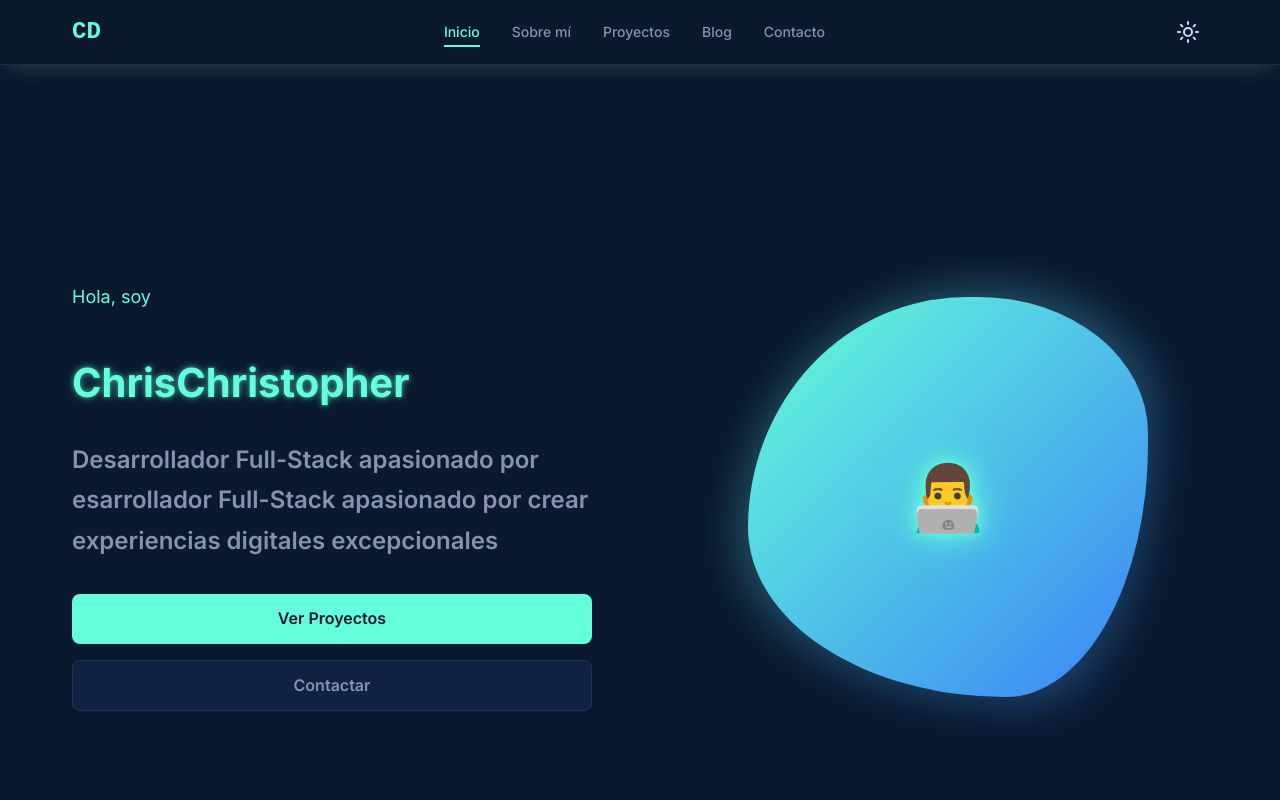
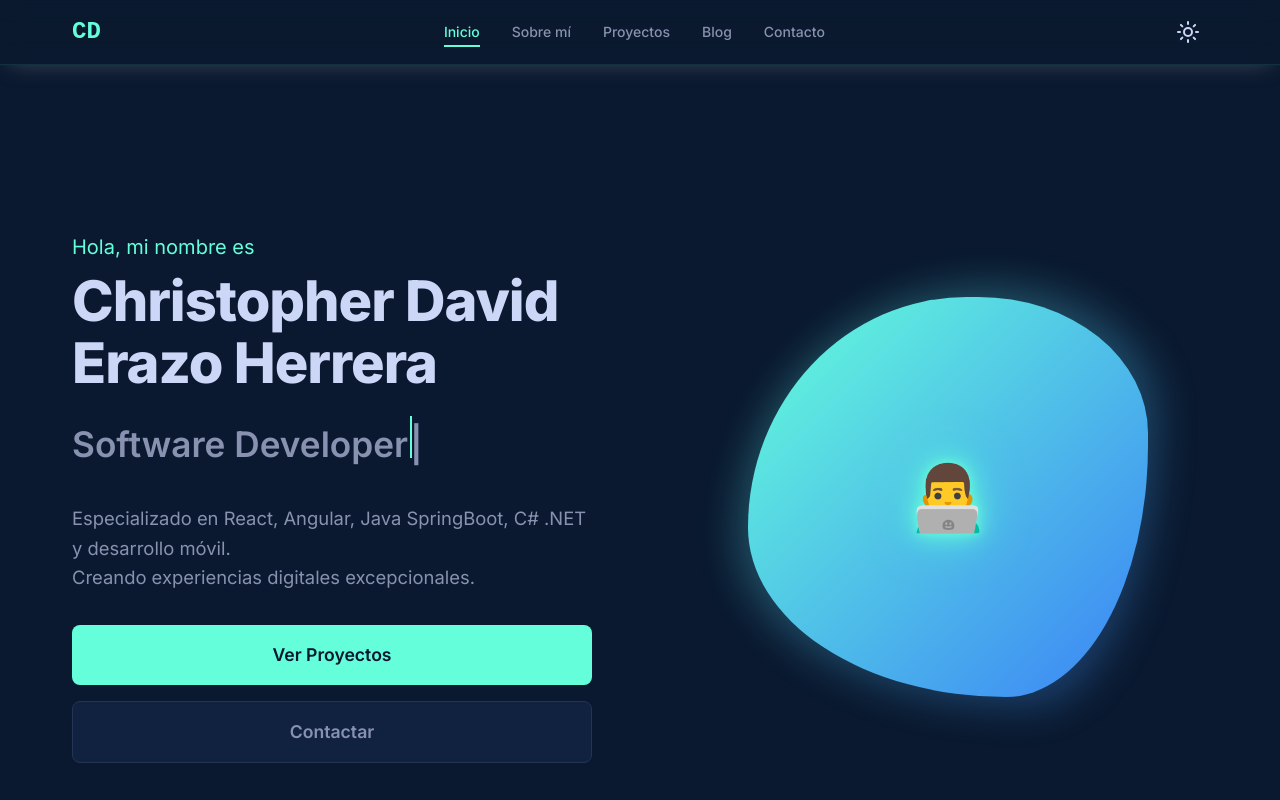
Before and after one commit to christopherdavideh/blog-app, a Next.js app: page / in a window 1280 px wide. Shown: the top 800 px of the page. Built offline with nearby package versions, Linux system fonts and the light colour scheme.

Commit message:
style: fix styles and type text animations

```diff
--- a/src/components/organisms/HeroSection.tsx
+++ b/src/components/organisms/HeroSection.tsx
@@ -1,51 +1,54 @@
+"use client";
+
 import Link from "next/link";
 import { FloatingParticles } from "@/components/ui/FloatingParticles";
 import { TypewriterText } from "@/components/ui/TypewriterText";
+import React, { useState } from "react";
 
 export default function HeroSection() {
+  const [showSubtitle, setShowSubtitle] = useState(false);
+
   return (
     <section className="hero">
       <FloatingParticles count={15} />
       <div className="hero__container">
         <div className="hero__content">
-          <h1 className="hero__title">
-            <span className="hero__title-greeting animate--text-reveal animate--delay-1">
-              Hola, soy
-            </span>
-            <span className="hero__title-name animate--bounce-in animate--delay-2">
-              <TypewriterText
-                text="Christopher"
-                speed={150}
-                delay={800}
-                className="typewriter-text--large typewriter-text--accent typewriter-text--neon"
-              />
-            </span>
+          <span className="hero__title-greeting">Hola, mi nombre es</span>
+          <h1 className="hero__title-name">
+            <TypewriterText
+              text="Christopher David Erazo Herrera"
+              speed={70}
+              delay={400}
+              onComplete={() => setShowSubtitle(true)}
+            />
           </h1>
-          <p className="hero__subtitle animate--text-reveal animate--delay-3">
-            <TypewriterText
-              text="Desarrollador Full-Stack apasionado por crear experiencias digitales excepcionales"
-              speed={50}
-              delay={2000}
-              className="typewriter-text--medium"
-            />
+          <h2 className="hero__subtitle-main">
+            {showSubtitle && (
+              <TypewriterText text="Software Developer" speed={60} />
+            )}
+          </h2>
+          <p className="hero__subtitle-desc">
+            Especializado en React, Angular, Java SpringBoot, C# .NET y
+            desarrollo móvil.
+            <br />
+            Creando experiencias digitales excepcionales.
           </p>
-          <div className="hero__actions animate--slide-up-stagger animate--delay-4">
+          <div className="hero__actions hero__actions--fullwidth">
             <Link
               href="/projects"
-              className="button button--primary hover--neon"
+              className="button button--primary button--block"
             >
               Ver Proyectos
             </Link>
             <Link
               href="/contact"
-              className="button button--secondary hover--morph"
+              className="button button--secondary button--block"
             >
               Contactar
             </Link>
           </div>
         </div>
-
-        <div className="hero__visual animate--tilt-in animate--delay-5">
+        <div className="hero__visual animate--zoom-in">
           <div className="hero__image-container hover--tilt">
             <div className="hero__image-placeholder animate--morphing">
               <div className="hero__image-icon animate--neon-pulse">👨‍💻</div>
--- a/src/components/ui/TypewriterText.tsx
+++ b/src/components/ui/TypewriterText.tsx
@@ -1,6 +1,6 @@
 "use client";
 
-import React, { useState, useEffect } from "react";
+import React, { useState, useEffect, useRef } from "react";
 
 interface TypewriterTextProps {
   text: string;
@@ -19,29 +19,37 @@ export const TypewriterText: React.FC<TypewriterTextProps> = ({
 }) => {
   const [displayText, setDisplayText] = useState("");
   const [currentIndex, setCurrentIndex] = useState(0);
+  const timerRef = useRef<NodeJS.Timeout | null>(null);
 
   useEffect(() => {
-    if (delay > 0) {
-      const delayTimer = setTimeout(() => {
-        setCurrentIndex(0);
-      }, delay);
-      return () => clearTimeout(delayTimer);
-    } else {
+    // Reiniciar el texto y el índice
+    setDisplayText("");
+    setCurrentIndex(0);
+    // Limpiar cualquier timer previo
+    if (timerRef.current) clearTimeout(timerRef.current);
+
+    // Iniciar la animación después del delay
+    timerRef.current = setTimeout(() => {
       setCurrentIndex(0);
-    }
-  }, [delay, text]);
+    }, delay);
+
+    return () => {
+      if (timerRef.current) clearTimeout(timerRef.current);
+    };
+  }, [text, delay]);
 
   useEffect(() => {
     if (currentIndex < text.length) {
-      const timer = setTimeout(() => {
-        setDisplayText((prev) => prev + text[currentIndex]);
+      timerRef.current = setTimeout(() => {
+        setDisplayText(text.slice(0, currentIndex + 1));
         setCurrentIndex((prev) => prev + 1);
       }, speed);
-
-      return () => clearTimeout(timer);
     } else if (onComplete) {
       onComplete();
     }
+    return () => {
+      if (timerRef.current) clearTimeout(timerRef.current);
+    };
   }, [currentIndex, text, speed, onComplete]);
 
   return (
--- a/src/styles/base/_animations.scss
+++ b/src/styles/base/_animations.scss
@@ -192,6 +192,28 @@
   }
 }
 
+@keyframes zoomOut {
+  0% {
+    opacity: 0;
+    transform: scale(1.5);
+  }
+  100% {
+    opacity: 1;
+    transform: scale(1);
+  }
+}
+
+@keyframes zoomIn {
+  0% {
+    opacity: 0;
+    transform: scale(0.5);
+  }
+  100% {
+    opacity: 1;
+    transform: scale(1);
+  }
+}
+
 // Clases utilitarias de animación
 .animate {
   &--fade-in {
@@ -244,7 +266,7 @@
   }
 
   &--tilt-in {
-    animation: tiltIn 0.8s cubic-bezier(0.25, 0.46, 0.45, 0.94) forwards;
+    animation: tiltIn 1.6s cubic-bezier(0.25, 0.46, 0.45, 0.94) forwards;
   }
 
   &--slide-up-stagger {
@@ -276,6 +298,14 @@
 
   &--neon-pulse {
     animation: neonPulse 2s ease-in-out infinite;
+  }
+
+  &--zoom-out {
+    animation: zoomOut 1.6s cubic-bezier(0.25, 0.46, 0.45, 0.94) forwards;
+  }
+
+  &--zoom-in {
+    animation: zoomIn 1.6s cubic-bezier(0.25, 0.46, 0.45, 0.94) forwards;
   }
 }
 
--- a/src/styles/components/organisms/_hero.scss
+++ b/src/styles/components/organisms/_hero.scss
@@ -38,10 +38,9 @@
     &-greeting {
       display: block;
       color: $accent-cyan;
-      font-size: 1.125rem;
+      font-size: 1.25rem;
       font-weight: 400;
       margin-bottom: $spacing-sm;
-
       .light & {
         color: $light-accent-cyan;
       }
@@ -49,10 +48,15 @@
 
     &-name {
       display: block;
-      @include heading-xl;
+      font-size: 2.5rem;
+      font-weight: 800;
+      line-height: 1.1;
       color: $text-primary;
       margin-bottom: $spacing-md;
-
+      letter-spacing: -1px;
+      @include desktop {
+        font-size: 3.5rem;
+      }
       .light & {
         color: $light-text-primary;
       }
@@ -60,15 +64,19 @@
   }
 
   &__subtitle {
-    @include body-lg;
+    font-size: 2rem;
+    font-weight: 600;
     color: $text-secondary;
-    max-width: 600px;
-    margin: 0 auto $spacing-xl;
-
+    margin-bottom: $spacing-lg;
+    max-width: 700px;
+    margin-left: auto;
+    margin-right: auto;
     @include desktop {
-      margin: 0 0 $spacing-xl 0;
+      font-size: 2.2rem;
+      margin-bottom: $spacing-xl;
+      margin-left: 0;
+      margin-right: 0;
     }
-
     .light & {
       color: $light-text-secondary;
     }
@@ -76,15 +84,9 @@
 
   &__actions {
     display: flex;
-    flex-direction: column;
+    flex-direction: row;
     gap: $spacing-md;
     justify-content: center;
-
-    @include mobile {
-      flex-direction: row;
-      justify-content: center;
-    }
-
     @include desktop {
       justify-content: flex-start;
     }
@@ -158,6 +160,86 @@
   }
 }
 
+.hero__title-greeting {
+  display: block;
+  color: $accent-cyan;
+  font-size: 1.25rem;
+  font-weight: 400;
+  margin-bottom: $spacing-sm;
+  text-align: center;
+  @include desktop {
+    text-align: left;
+  }
+}
+
+.hero__title-name {
+  font-size: 2.5rem;
+  font-weight: 800;
+  line-height: 1.1;
+  color: $text-primary;
+  margin-bottom: $spacing-md;
+  letter-spacing: -1px;
+  text-align: center;
+  @include desktop {
+    font-size: 3.5rem;
+    text-align: left;
+  }
+  .light & {
+    color: $light-text-primary;
+  }
+}
+
+.hero__subtitle-main {
+  font-size: 2rem;
+  font-weight: 600;
+  color: $text-secondary;
+  margin-bottom: $spacing-lg;
+  text-align: center;
+  @include desktop {
+    font-size: 2.2rem;
+    margin-bottom: $spacing-xl;
+    text-align: left;
+  }
+  .light & {
+    color: $light-text-secondary;
+  }
+}
+
+.hero__subtitle-desc {
+  font-size: 1.15rem;
+  color: $text-secondary;
+  margin-bottom: $spacing-xl;
+  text-align: center;
+  max-width: 700px;
+  margin-left: auto;
+  margin-right: auto;
+  @include desktop {
+    text-align: left;
+    margin-left: 0;
+    margin-right: 0;
+  }
+  .light & {
+    color: $light-text-secondary;
+  }
+}
+
+.hero__actions--fullwidth {
+  display: flex;
+  flex-direction: column;
+  gap: $spacing-md;
+  align-items: stretch;
+  width: 100%;
+  margin-top: $spacing-lg;
+}
+
+.button--block {
+  width: 100%;
+  display: block;
+  text-align: center;
+  font-size: 1.1rem;
+  padding: 1rem 0;
+}
+
 // Efectos especiales para el hero
 .floating-particles {
   position: fixed;
```
